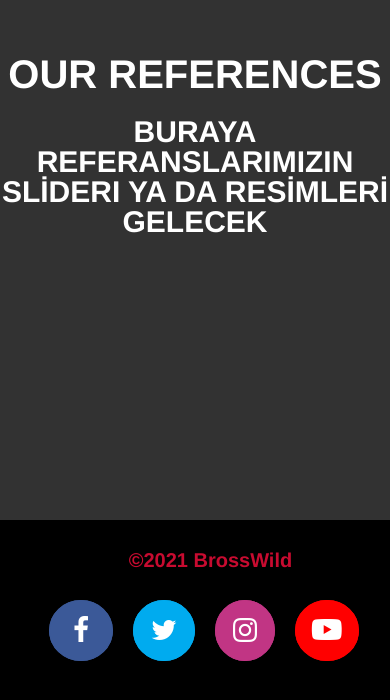
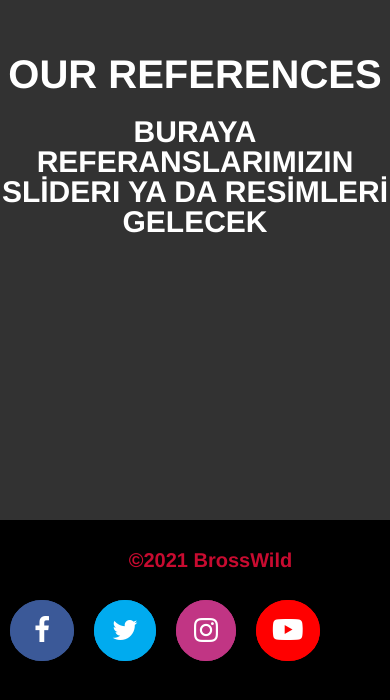
Before and after one commit to brosswild/brosswild.github.io, a plain HTML site: page index.html in a window 390 px wide. Shown: the part 2410-3110 px from the top of the page. Drawn offline with nearby package versions, Linux system fonts and the light colour scheme.

Commit message:
Update stil.css

```diff
--- a/css/stil.css
+++ b/css/stil.css
@@ -630,7 +630,7 @@ nav + .content-1
     .content-4-title { margin-top: 50%; }
     .footer { height: 250px; cursor: pointer; }
     .foot-text { margin-left: 33%; }
-    .foot-social { margin-left: 10%; margin-top: 8%; }
+    .foot-social { margin-left: 0%; margin-top: 8%; }
     .faceb a:hover { border: 1px solid #3b5998; background-color: #3b5998; color: #ffffff; }
     .tweet a:hover { border: 1px solid #00abef; background-color: #00abef; color: #ffffff; }
     .instag a:hover { border: 1px solid #C13584; background-color: #C13584; color: #ffffff; }
```
